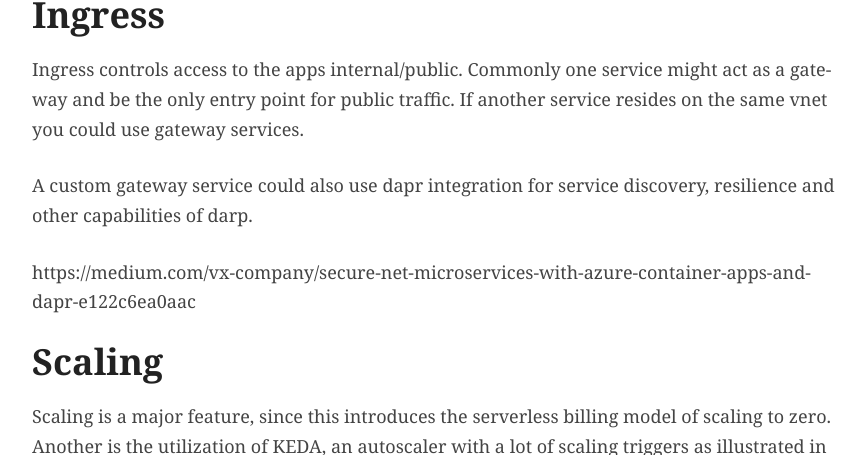
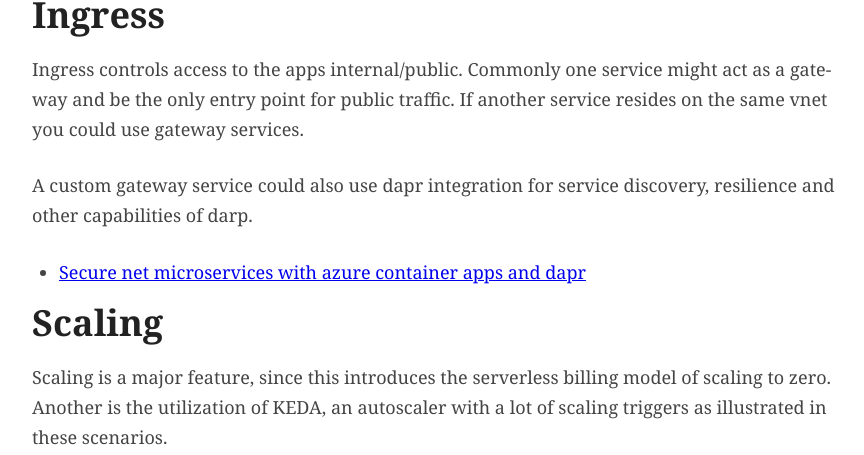
Before and after one commit to perokvist/event-driven-architecture, a Jekyll site: the page built from aca.md, in a window 1280 px wide and 900 px high, scrolled down 2186 px, cut to the strip 0-455 px from the top of the window. Shown: the whole strip, without its empty margins (203-1067 px from the left). Built offline with Jekyll 4.4.1, drawn with Linux system fonts in a browser that asks for light colours; our own code applies the rules of GitHub Pages for plain Markdown files; part of the change alters nothing that is shown.

Commit message:
aca link fix

```diff
--- a/aca.md
+++ b/aca.md
@@ -41,7 +41,7 @@ Ingress controls access to the apps internal/public. Commonly one service might
 
 A custom gateway service could also use dapr integration for service discovery, resilience and other capabilities of darp.
 
-https://medium.com/vx-company/secure-net-microservices-with-azure-container-apps-and-dapr-e122c6ea0aac
+- [Secure net microservices with azure container apps and dapr](https://medium.com/vx-company/secure-net-microservices-with-azure-container-apps-and-dapr-e122c6ea0aac)
 
 ## Scaling
 Scaling is a major feature, since this introduces the serverless billing model of scaling to zero. Another is the utilization of KEDA, an autoscaler with a lot of scaling triggers as illustrated in these scenarios.
```
